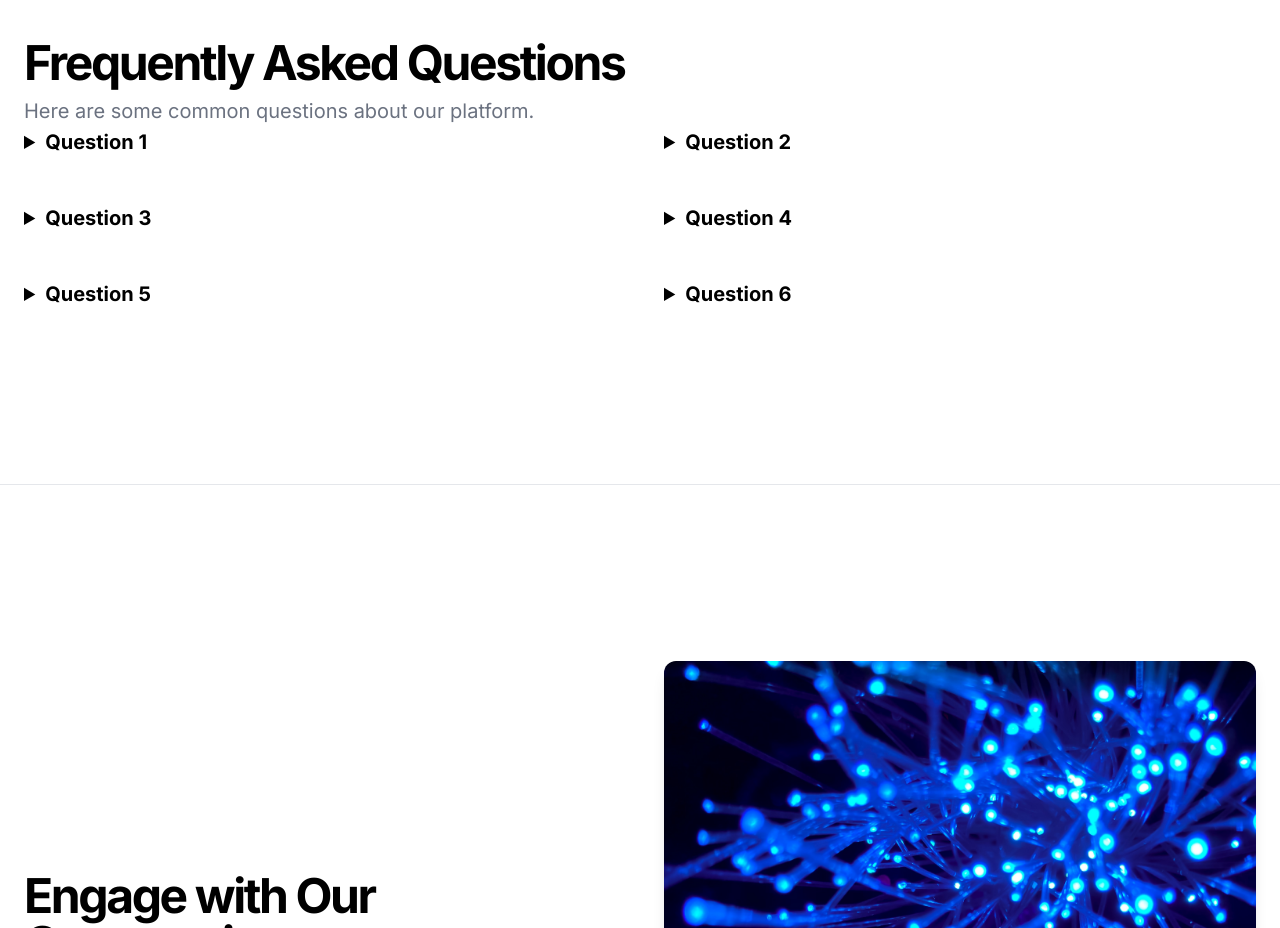
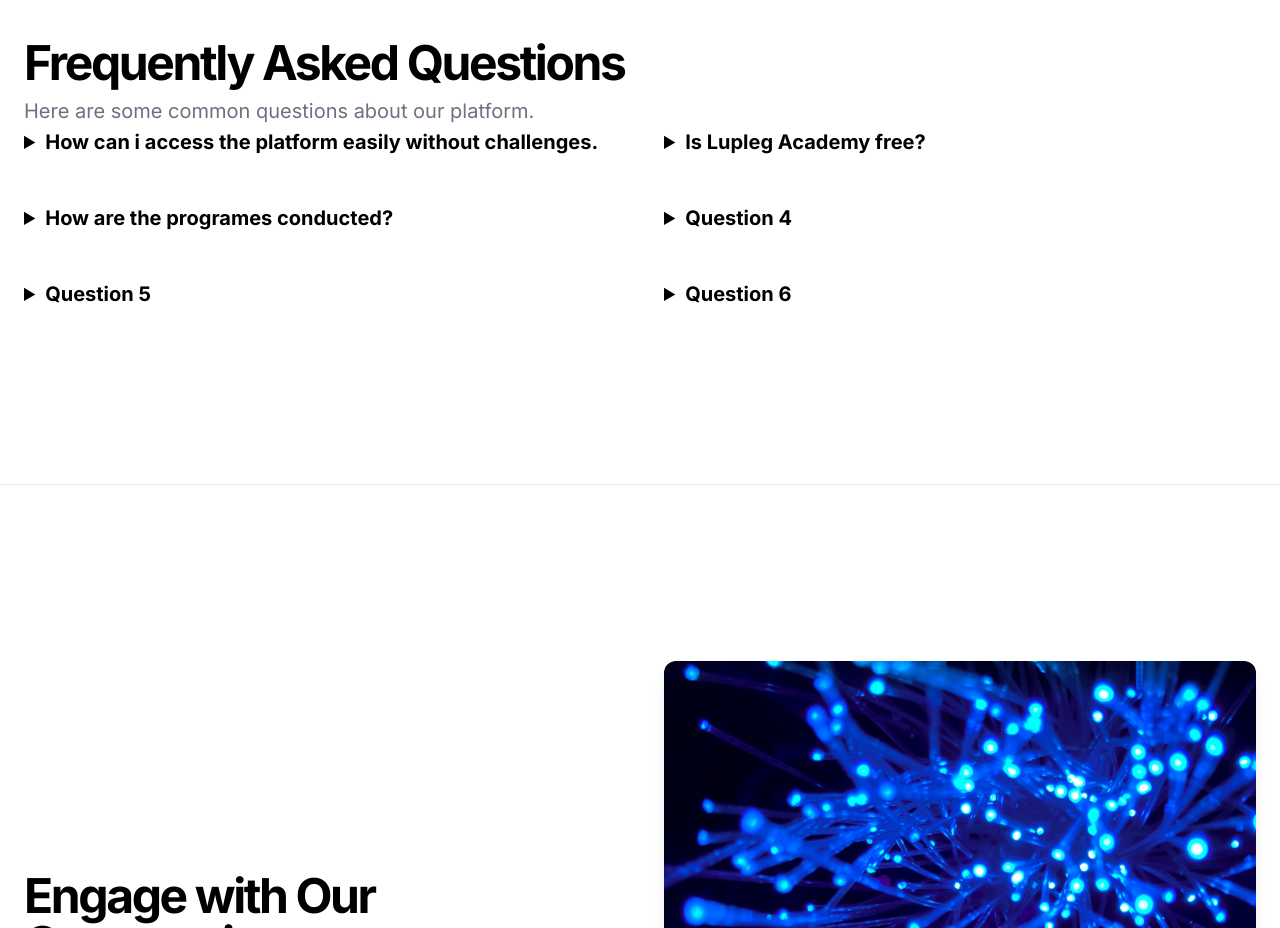
Before and after one commit to Lupleg-dev/React_Tutorials, a Next.js app: page /features in a window 1280 px wide. Shown: the part 1060-1988 px from the top of the page. Built offline with nearby package versions, Linux system fonts and the light colour scheme.

Commit message:
updating the fqa

```diff
--- a/app/features/page.js
+++ b/app/features/page.js
@@ -92,26 +92,29 @@ export default function Features() {
           <div className="grid items-center gap-6 lg:grid-cols-2 lg:gap-12 xl:grid-cols-2">
             <details className="flex flex-col justify-center space-y-4">
               <summary className="text-xl font-bold cursor-pointer">
-                Question 1
+                How can i access the platform easily without challenges.
               </summary>
               <p className="text-gray-500 md:text-base/relaxed lg:text-sm/relaxed xl:text-base/relaxed dark:text-gray-400">
-                Answer to question 1
+                You can go to the academy through the footer and signUp which
+                will take not less than 2 minutes to have an account.
               </p>
             </details>
             <details className="flex flex-col justify-center space-y-4">
               <summary className="text-xl font-bold cursor-pointer">
-                Question 2
+                Is Lupleg Academy free?
               </summary>
               <p className="text-gray-500 md:text-base/relaxed lg:text-sm/relaxed xl:text-base/relaxed dark:text-gray-400">
-                Answer to question 2
+                Yes currently Lupleg is free but it will soon introduce the
+                subscription which will only be available only as for SaaS.
               </p>
             </details>
             <details className="flex flex-col justify-center space-y-4">
               <summary className="text-xl font-bold cursor-pointer">
-                Question 3
+                How are the programes conducted?
               </summary>
               <p className="text-gray-500 md:text-base/relaxed lg:text-sm/relaxed xl:text-base/relaxed dark:text-gray-400">
-                Answer to question 3
+                Depending on the cohort, initially the programs is managed
+                entirely online but we are likely introducing onsite.
               </p>
             </details>
             <details className="flex flex-col justify-center space-y-4">
```
